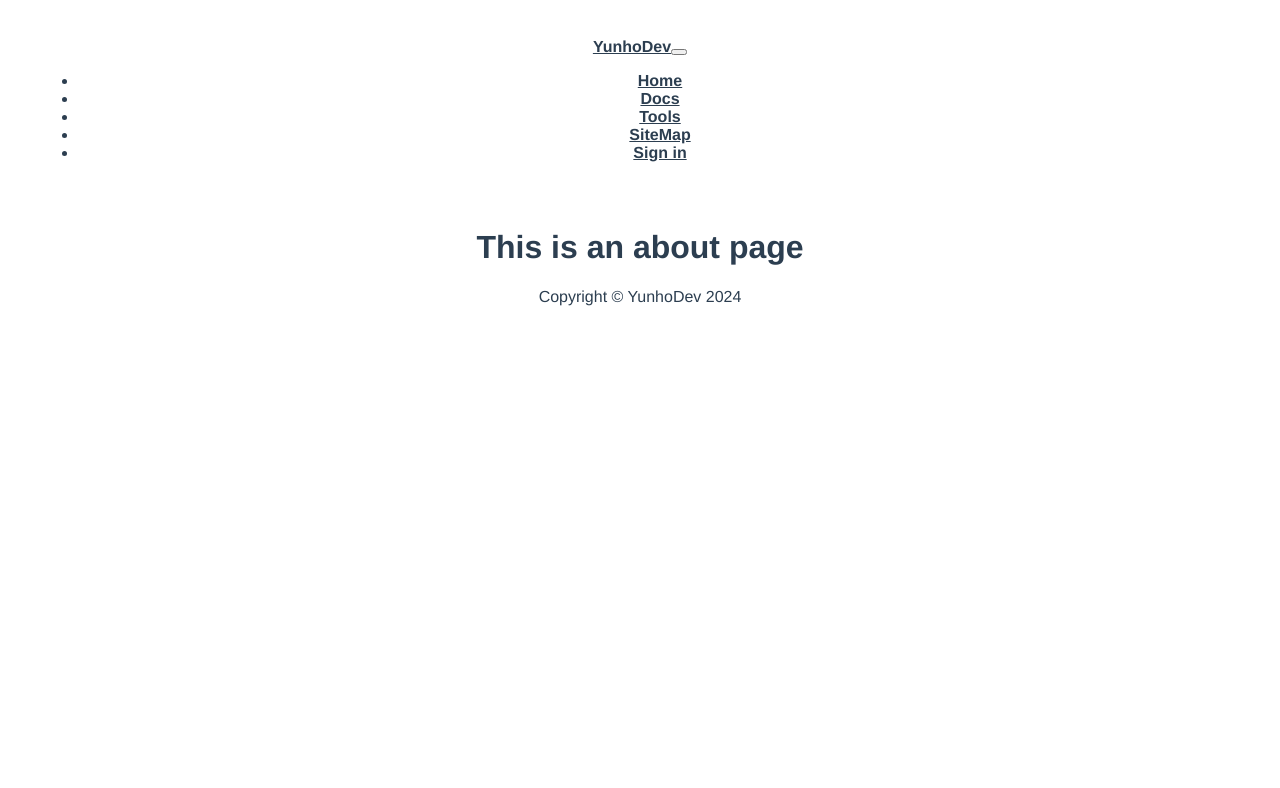
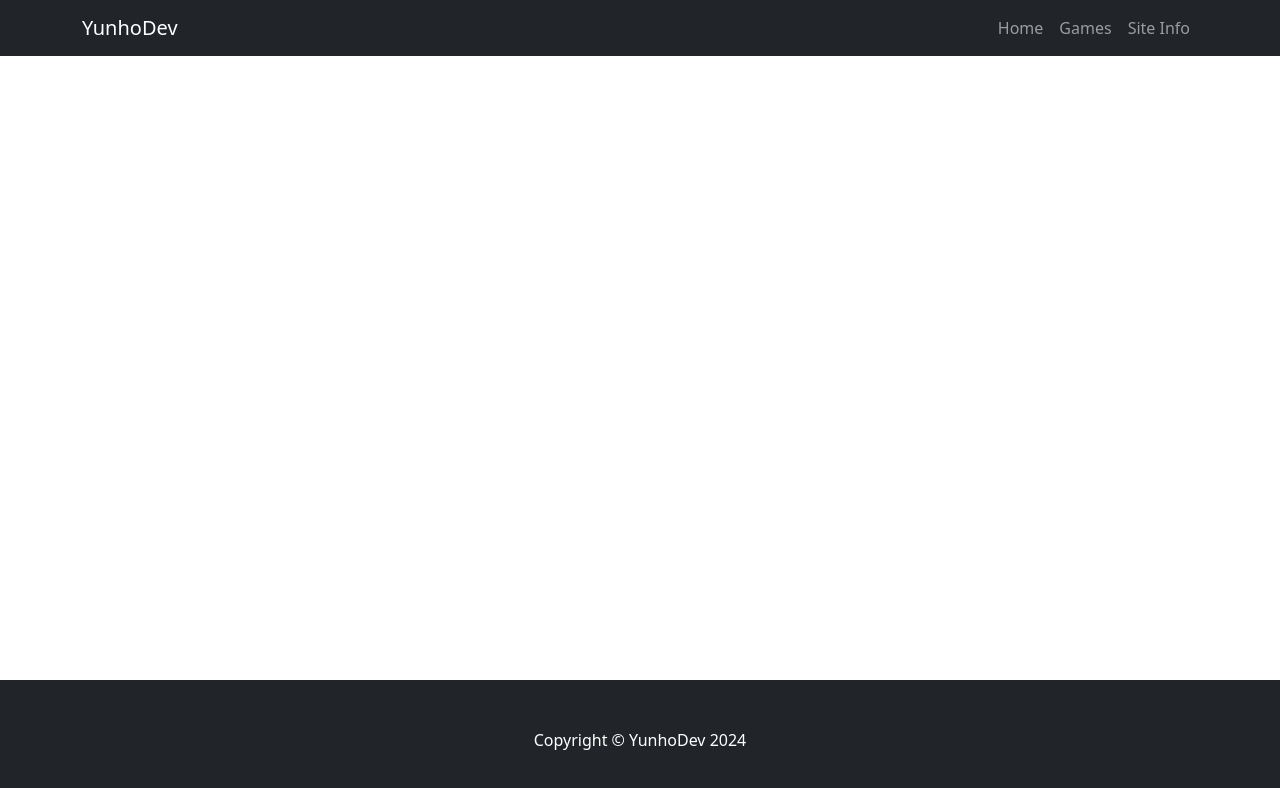
Before and after one commit to yunhodev/Flash_PWA, a Vue app: page /#/about in a window 1280 px wide. Shown: the top 788 px of the page. Built offline with nearby package versions, Linux system fonts and the light colour scheme.

Commit message:
navbar 설정 완료

```diff
--- a/src/App.vue
+++ b/src/App.vue
@@ -9,9 +9,9 @@
                 <div class="collapse navbar-collapse" id="navbarSupportedContent">
                     <ul class="navbar-nav ms-auto mb-2 mb-lg-0">
                         <li class="nav-item"><a class="nav-link" :class="{ active: homeCurrnent}" @click="setCurrent('home')" aria-current="page" href="/#/">Home</a></li>
-                        <li class="nav-item"><a class="nav-link" :class="{ active: docsCurrnent}" @click="setCurrent('docs')" href="/#/docs">Docs</a></li>
-                        <li class="nav-item"><a class="nav-link" :class="{ active: toolsCurrnent}" @click="setCurrent('tools')" href="/#/tools">Tools</a></li>
-                        <li class="nav-item"><a class="nav-link" :class="{ active: sitemapCurrnent}" @click="setCurrent('sitemap')" href="/#/sitemap">SiteMap</a></li>
+                        <li class="nav-item"><a class="nav-link" :class="{ active: gamesCurrent}" @click="setCurrent('games')" href="/#/games">Games</a></li>
+                        <li class="nav-item"><a class="nav-link" :class="{ active: siteInfoCurrnent}" @click="setCurrent('siteInfo')" href="/#/siteInfo">Site Info</a></li>
+                        <!-- Login button and profile btn
                         <li class="nav-item" @click="setCurrent('other')" v-if="!isLogin"><a class="btn btn-light" href="/#/sign%20in">Sign in</a></li>
                         <li v-if="isLogin" class="nav-item dropdown">
                           <a href="#" class="d-block link-light text-decoration-none dropdown-toggle" data-bs-toggle="dropdown" aria-expanded="false">
@@ -23,6 +23,7 @@
                                 <a class="dropdown-item" @click="setCurrent('other')" href="/#/sign-out">Sign Out</a>
                             </div>
                         </li>
+                        -->
                     </ul>
                 </div>
             </div>
@@ -30,15 +31,54 @@
     </header>
   <router-view/>
   <!-- Footer-->
-
-    <footer class="py-5 bg-dark mt-auto">
+  <div class="mt-auto">
+    <footer class="py-5 bg-dark">
       <div class="container"><p class="m-0 text-center text-white">Copyright &copy; YunhoDev 2024</p></div>
     </footer>
   </div>
+</div>
 </template>
 
+<script setup>
+import { ref } from 'vue'
+//  const currentPath = ref(window.location.hash)
+var currentUrl = ref(window.location.hash)
+//  alert(currentUrl.value)
+/*  var currentUrl = window.location.href
+document.body.append(currentUrl)  */
+/*  window.addEventListener('hashchange', () => {
+  currentPath.value = window.location.hash
+})  */
+// var isLogin = ref(false)
+var homeCurrnent = ref(false)
+var gamesCurrent = ref(false)
+var siteInfoCurrnent = ref(false)
+var otherCurrent = ref(false)
+function setCurrent (page) {
+  page === 'home' ? homeCurrnent.value = true : homeCurrnent.value = false
+  page === 'games' ? gamesCurrent.value = true : gamesCurrent.value = false
+  page === 'siteInfo' ? siteInfoCurrnent.value = true : siteInfoCurrnent.value = false
+  page === 'other' ? otherCurrent.value = true : otherCurrent.value = false
+}
+if (currentUrl.value === '#/') {
+  setCurrent('home')
+} else if (currentUrl.value === '#/games') {
+  setCurrent('games')
+} else if (currentUrl.value === '#/siteInfo') {
+  setCurrent('siteInfo')
+} else {
+  setCurrent('other')
+}
+</script>
+
 <style>
-#app {
+footer {
+  /*position: fixed;*/
+  left: 0px;
+  bottom: 0px;
+  width: 100%;
+}
+/*#app {
   font-family: Avenir, Helvetica, Arial, sans-serif;
   -webkit-font-smoothing: antialiased;
   -moz-osx-font-smoothing: grayscale;
@@ -57,5 +97,5 @@ nav a {
 
 nav a.router-link-exact-active {
   color: #42b983;
-}
+}*/
 </style>
--- a/src/main.js
+++ b/src/main.js
@@ -2,5 +2,7 @@ import { createApp } from 'vue'
 import App from './App.vue'
 import './registerServiceWorker'
 import router from './router'
+import 'bootstrap'
+import 'bootstrap/dist/css/bootstrap.css'
 
 createApp(App).use(router).mount('#app')
--- a/src/router/index.js
+++ b/src/router/index.js
@@ -8,12 +8,12 @@ const routes = [
     component: HomeView
   },
   {
-    path: '/about',
-    name: 'about',
+    path: '/games',
+    name: 'games',
     // route level code-splitting
     // this generates a separate chunk (about.[hash].js) for this route
     // which is lazy-loaded when the route is visited.
-    component: () => import(/* webpackChunkName: "about" */ '../views/AboutView.vue')
+    component: () => import(/* webpackChunkName: "games" */ '../views/GamesView.vue')
   }
 ]
 
--- a/src/views/AboutView.vue
+++ b/src/views/GamesView.vue
@@ -1,5 +1,5 @@
 <template>
   <div class="about">
-    <h1>This is an about page</h1>
+    <h1>This is an games page<br>(developing...)</h1>
   </div>
 </template>
```
Also changed, not shown: package.json (+5 -3 lines), 20 other files (tests, documents, lock files or other folders).
